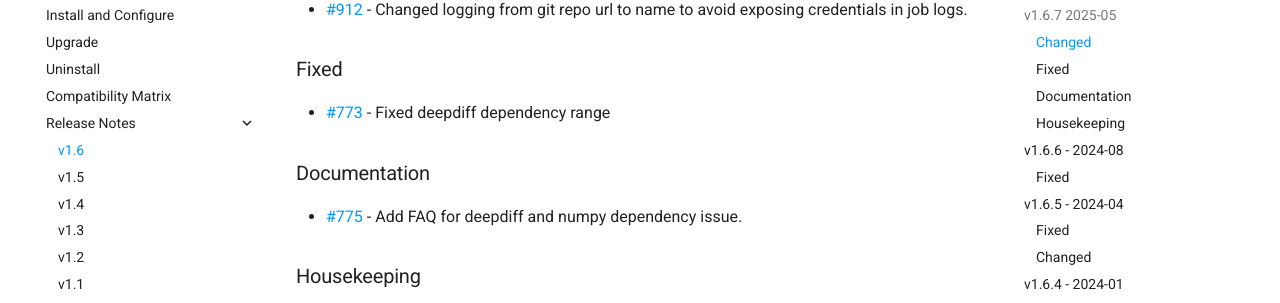
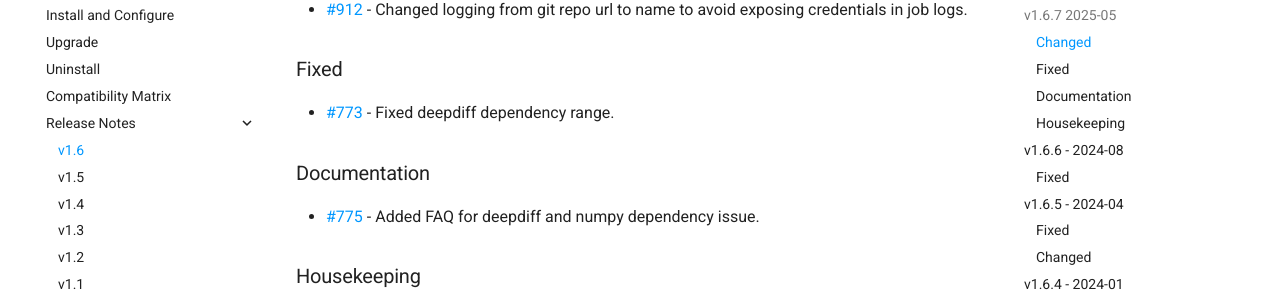
Before and after one commit to nautobot/nautobot-app-golden-config, an MkDocs documentation site: the page built from docs/admin/release_notes/version_1.6.md, in a window 1280 px wide and 900 px high, scrolled down 379 px. Shown: the part 157-460 px from the top of the window. Built offline with MkDocs 1.6.1 and Material for MkDocs 9.7.7, drawn with Linux system fonts in a browser that asks for light colours; comment, search, counter and statistics services are not loaded.

Commit message:
small changes in the changelog file

```diff
--- a/docs/admin/release_notes/version_1.6.md
+++ b/docs/admin/release_notes/version_1.6.md
@@ -13,16 +13,15 @@
 
 ### Fixed
 
-- [#773](https://github.com/nautobot/nautobot-app-golden-config/issues/773) - Fixed deepdiff dependency range
+- [#773](https://github.com/nautobot/nautobot-app-golden-config/issues/773) - Fixed deepdiff dependency range.
 
 ### Documentation
 
-- [#775](https://github.com/nautobot/nautobot-app-golden-config/issues/775) - Add FAQ for deepdiff and numpy dependency issue.
+- [#775](https://github.com/nautobot/nautobot-app-golden-config/issues/775) - Added FAQ for deepdiff and numpy dependency issue.
 
 ### Housekeeping
 
 - [#913](https://github.com/nautobot/nautobot-app-golden-config/issues/913) - Updated docs dependencies.
-
 
 ## v1.6.6 - 2024-08
 
```
